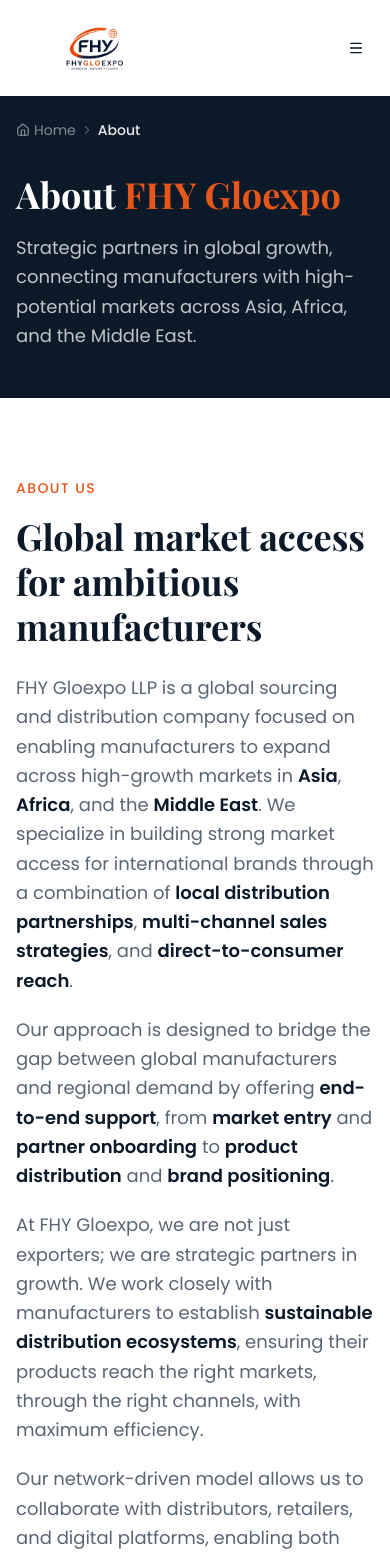
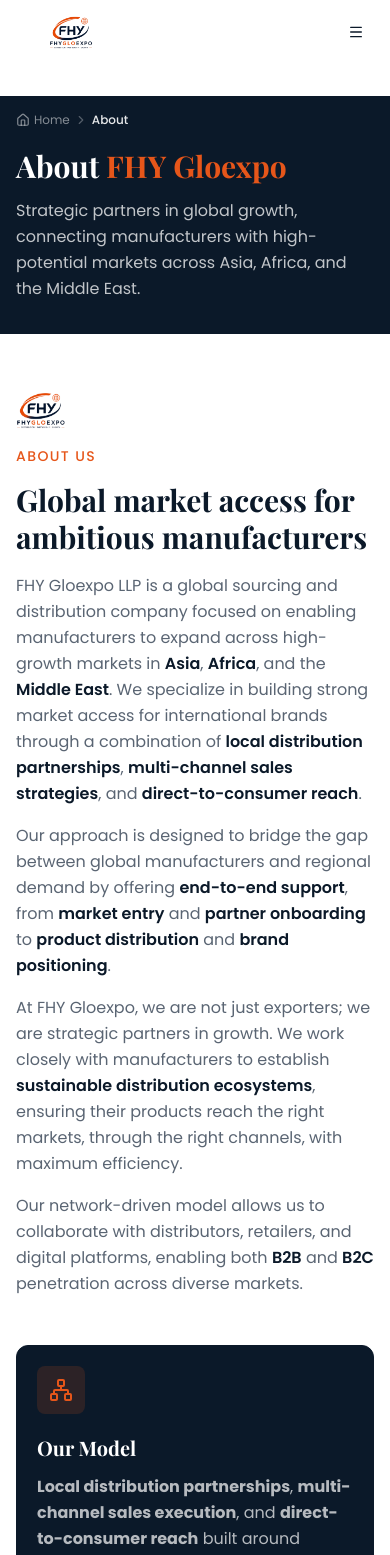
Before and after one commit to bethelocaldev/exmedco, a Next.js app: page /about in a window 390 px wide. Shown: the top 1555 px of the page. Built offline with nearby package versions, Linux system fonts and the light colour scheme.

Commit message:
mobile responsiveness for home, about, contact, header, footer

```diff
--- a/app/about/page.tsx
+++ b/app/about/page.tsx
@@ -1,5 +1,6 @@
 import { Header, Footer, PageHero } from "@/components/layout"
 import Accreditation from "@/components/accreditation"
+import Image from "next/image"
 import { Network, Target, Telescope } from "lucide-react"
 import type { Metadata } from "next"
 
@@ -20,17 +21,27 @@ export default function AboutPage() {
           subtitle="Strategic partners in global growth, connecting manufacturers with high-potential markets across Asia, Africa, and the Middle East."
         />
 
-        <section className="py-20 bg-background">
+        <section className="py-14 md:py-20 bg-background">
           <div className="container mx-auto px-4 max-w-6xl">
             <div className="grid lg:grid-cols-[1fr_0.8fr] gap-12 items-start">
               <div>
+                {/* Logo */}
+                <div className="relative h-10 w-32 mb-4">
+                  <Image
+                    src="/assets/logo.png"
+                    alt="FHY Gloexpo Logo"
+                    fill
+                    className="object-contain object-left"
+                  />
+                </div>
+
                 <p className="text-primary font-medium uppercase tracking-widest text-sm mb-4">
                   About Us
                 </p>
-                <h2 className="font-serif text-4xl md:text-5xl font-bold text-foreground leading-tight mb-6">
+                <h2 className="font-serif text-3xl md:text-4xl lg:text-5xl font-bold text-foreground leading-tight mb-4 md:mb-6">
                   Global market access for ambitious manufacturers
                 </h2>
-                <div className="space-y-5 text-muted-foreground text-lg leading-relaxed">
+                <div className="space-y-4 md:space-y-5 text-muted-foreground text-base md:text-lg leading-relaxed">
                   <p>
                     FHY Gloexpo LLP is a global sourcing and distribution company focused on
                     enabling manufacturers to expand across high-growth markets in{" "}
@@ -86,11 +97,11 @@ export default function AboutPage() {
               </div>
 
               <div className="space-y-5">
-                <div className="bg-secondary text-white rounded-xl p-7 border border-secondary">
+                <div className="bg-secondary text-white rounded-xl p-5 md:p-7 border border-secondary">
                   <div className="w-12 h-12 rounded-lg bg-primary/15 flex items-center justify-center text-primary mb-5">
                     <Network className="w-6 h-6" />
                   </div>
-                  <h3 className="font-serif text-2xl font-bold mb-3">Our Model</h3>
+                  <h3 className="font-serif text-xl md:text-2xl font-bold mb-3">Our Model</h3>
                   <p className="text-white/70 leading-relaxed">
                     <strong>Local distribution partnerships</strong>,{" "}
                     <strong>multi-channel sales execution</strong>, and{" "}
@@ -98,11 +109,11 @@ export default function AboutPage() {
                   </p>
                 </div>
 
-                <div className="bg-card border border-border rounded-xl p-7">
+                <div className="bg-card border border-border rounded-xl p-5 md:p-7">
                   <div className="w-12 h-12 rounded-lg bg-primary/10 flex items-center justify-center text-primary mb-5">
                     <Target className="w-6 h-6" />
                   </div>
-                  <h3 className="font-serif text-2xl font-bold text-foreground mb-3">
+                  <h3 className="font-serif text-xl md:text-2xl font-bold text-foreground mb-3">
                     Our Mission
                   </h3>
                   <p className="text-muted-foreground leading-relaxed">
@@ -112,11 +123,11 @@ export default function AboutPage() {
                   </p>
                 </div>
 
-                <div className="bg-card border border-border rounded-xl p-7">
+                <div className="bg-card border border-border rounded-xl p-5 md:p-7">
                   <div className="w-12 h-12 rounded-lg bg-primary/10 flex items-center justify-center text-primary mb-5">
                     <Telescope className="w-6 h-6" />
                   </div>
-                  <h3 className="font-serif text-2xl font-bold text-foreground mb-3">
+                  <h3 className="font-serif text-xl md:text-2xl font-bold text-foreground mb-3">
                     Our Vision
                   </h3>
                   <p className="text-muted-foreground leading-relaxed">
--- a/components/accreditation.tsx
+++ b/components/accreditation.tsx
@@ -8,7 +8,7 @@ const Accreditation = () => {
     name: string;
     image: string;
   }) => (
-    <div className="w-24 h-24 sm:w-32 sm:h-32 bg-card flex items-center justify-center overflow-hidden">
+    <div className="w-16 h-16 sm:w-24 sm:h-24 md:w-32 md:h-32 bg-card flex items-center justify-center overflow-hidden">
       <img
         src={`/accredations/${image}`}
         alt={name}
@@ -121,7 +121,7 @@ const Accreditation = () => {
           </div>
 
           {/* Grid with 3 items per row on phones */}
-          <div className="grid grid-cols-3 sm:grid-cols-3 md:grid-cols-4 lg:grid-cols-6 gap-6 sm:gap-8 items-start max-w-7xl m-auto">
+          <div className="grid grid-cols-4 sm:grid-cols-3 md:grid-cols-4 lg:grid-cols-6 gap-3 sm:gap-6 md:gap-8 items-start max-w-7xl m-auto">
             {accredations.map((cert, index) => (
               <div
                 key={index}
@@ -133,7 +133,7 @@ const Accreditation = () => {
                 <p className="font-medium text-xs sm:text-sm text-foreground">
                   {cert.name}
                 </p>
-                <p className="text-[10px] sm:text-xs text-muted-foreground mt-1">
+                <p className="text-[10px] sm:text-xs text-muted-foreground mt-1 line-clamp-2 sm:line-clamp-none">
                   {cert.fullName}
                 </p>
               </div>
--- a/components/global-presence-map.tsx
+++ b/components/global-presence-map.tsx
@@ -118,6 +118,32 @@ export default function GlobalPresenceMap() {
           ))}
         </div>
 
+        {/* ── Mobile country capsules — after region selector, before map ── */}
+        {currentRegion && (
+          <div className="block lg:hidden mb-5">
+            <p className="text-white/40 text-xs uppercase tracking-widest mb-3">
+              Countries in {currentRegion.label}
+            </p>
+            <div className="flex flex-wrap gap-2">
+              {currentRegion.countries.map((country) => (
+                <span
+                  key={country.iso}
+                  className="inline-flex items-center gap-1.5 bg-white/5 border border-white/15 hover:border-primary/50 hover:bg-primary/10 rounded-full px-3 py-1.5 transition-all duration-200"
+                >
+                  <Image
+                    src={`https://flagcdn.com/${country.code}.svg`}
+                    alt={country.name}
+                    width={20}
+                    height={15}
+                    className="h-3.5 w-5 rounded-sm object-cover flex-shrink-0"
+                  />
+                  <span className="text-white text-xs font-medium">{country.name}</span>
+                </span>
+              ))}
+            </div>
+          </div>
+        )}
+
         <div className="relative flex flex-col lg:flex-row gap-6 items-start">
           <div
             className={`
@@ -221,6 +247,7 @@ export default function GlobalPresenceMap() {
 
           <div
             className={`
+              hidden lg:block
               lg:sticky lg:top-24
               w-full overflow-hidden rounded-2xl border border-white/10
               bg-[#111d2c]/90 backdrop-blur-sm
@@ -300,26 +327,26 @@ export default function GlobalPresenceMap() {
           </div>
         </div>
 
-        <div className="mt-10 grid grid-cols-1 sm:grid-cols-3 gap-4">
+        <div className="mt-10 grid grid-cols-3 gap-3 sm:gap-4">
           {REGIONS.map((region) => (
             <button
               key={region.id}
               onClick={() => openRegionPanel(region.id)}
               className={`
-                rounded-xl border p-5 text-left transition-all duration-200 group cursor-pointer
+                rounded-xl border p-3 sm:p-5 text-left transition-all duration-200 group cursor-pointer
                 ${activeRegion === region.id
                   ? "bg-primary/15 border-primary/60"
                   : "bg-white/5 border-white/10 hover:border-primary/40 hover:bg-primary/10"
                 }
               `}
             >
-              <p className="text-primary text-xs font-semibold uppercase tracking-widest mb-1">
+              <p className="text-primary text-[10px] sm:text-xs font-semibold uppercase tracking-widest mb-1 leading-tight">
                 {region.label}
               </p>
-              <p className="text-white font-serif text-2xl font-bold mb-1">
+              <p className="text-white font-serif text-xl sm:text-2xl font-bold mb-1">
                 {region.countries.length}
               </p>
-              <p className="text-white/50 text-xs">
+              <p className="hidden sm:block text-white/50 text-xs">
                 {region.countries.map((country) => country.name).join(" / ")}
               </p>
             </button>
--- a/components/layout/breadcrumb-nav.tsx
+++ b/components/layout/breadcrumb-nav.tsx
@@ -24,8 +24,8 @@ export function BreadcrumbNav() {
   const paths = pathname.split("/").filter(Boolean)
 
   return (
-    <div className="bg-white/90 border-b border-border/50 py-2">
-      <div className="container max-w-7xl mx-auto px-4 flex items-center gap-4">
+    <div className="bg-white/90 border-b border-border/50 py-1.5 sm:py-2">
+      <div className="container max-w-7xl mx-auto px-3 sm:px-4 flex items-center gap-2 sm:gap-4">
         <button
           onClick={() => router.back()}
           className="p-1.5 hover:bg-slate-100 rounded-full transition-colors flex items-center justify-center"
@@ -33,7 +33,7 @@ export function BreadcrumbNav() {
         >
           <ArrowLeft className="w-4 h-4 text-muted-foreground" />
         </button>
-        <nav className="flex items-center text-sm text-muted-foreground space-x-1 overflow-x-auto whitespace-nowrap scrollbar-hide">
+        <nav className="flex items-center text-xs sm:text-sm text-muted-foreground space-x-1 overflow-x-auto whitespace-nowrap scrollbar-hide">
           <Link href="/" className="hover:text-primary transition-colors">
             Home
           </Link>
--- a/components/layout/header.tsx
+++ b/components/layout/header.tsx
@@ -30,12 +30,12 @@ export function Header() {
         <div
           className={cn(
             "flex items-center justify-between transition-all duration-300",
-            isScrolled ? "h-16" : "h-24"
+            isScrolled ? "h-14 md:h-16" : "h-16 md:h-24"
           )}
         >
           {/* Logo */}
           <Link href="/" className="flex items-center">
-            <div className="relative h-12 w-40">
+            <div className="relative h-9 w-28 md:h-12 md:w-40">
               <Image
                 src="/assets/logo.png"
                 alt="FHY Gloexpo Logo"
@@ -108,7 +108,7 @@ export function Header() {
                 <Menu className="h-6 w-6" />
               </Button>
             </SheetTrigger>
-            <SheetContent side="right" className="w-[300px] sm:w-[400px]">
+            <SheetContent side="right" className="w-full xs:w-[300px] sm:w-[360px]">
               <nav className="flex flex-col gap-2 mt-8">
                 {navigation.main.map((item) =>
                   item.children ? (
--- a/components/layout/page-hero.tsx
+++ b/components/layout/page-hero.tsx
@@ -61,14 +61,14 @@ export function PageHero({
   return (
     <section
       className={cn(
-        "bg-secondary text-secondary-foreground pt-6 pb-12",
-        !title && "pb-6",
+        "bg-secondary text-secondary-foreground pt-4 pb-8 md:pt-6 md:pb-12",
+        !title && "pb-4 md:pb-6",
         className
       )}
     >
       <div className="container mx-auto px-4">
         {/* Breadcrumb trail */}
-        <nav className={cn("flex items-center gap-1 text-sm text-white/50 flex-wrap", title && "mb-8")}>
+        <nav className={cn("flex items-center gap-1 text-xs sm:text-sm text-white/50 flex-wrap", title && "mb-5 md:mb-8")}>
           {crumbs.map((crumb, i) => {
             const isLast = i === crumbs.length - 1
             return (
@@ -97,13 +97,13 @@ export function PageHero({
         {title && (
           <>
             {/* Title */}
-            <h1 className="font-serif text-4xl md:text-5xl lg:text-6xl font-bold text-white mb-4 leading-tight text-balance">
+            <h1 className="font-serif text-3xl sm:text-4xl md:text-5xl lg:text-6xl font-bold text-white mb-3 md:mb-4 leading-tight text-balance">
               {renderTitle()}
             </h1>
 
             {/* Subtitle */}
             {subtitle && (
-              <p className="text-white/75 text-lg max-w-2xl leading-relaxed mt-2">
+              <p className="text-white/75 text-base md:text-lg max-w-2xl leading-relaxed mt-2">
                 {subtitle}
               </p>
             )}
```
Also changed, not shown: app/contact/page.tsx (+10 -10 lines), app/page.tsx (+29 -29 lines), components/layout/footer.tsx (+9 -9 lines).
